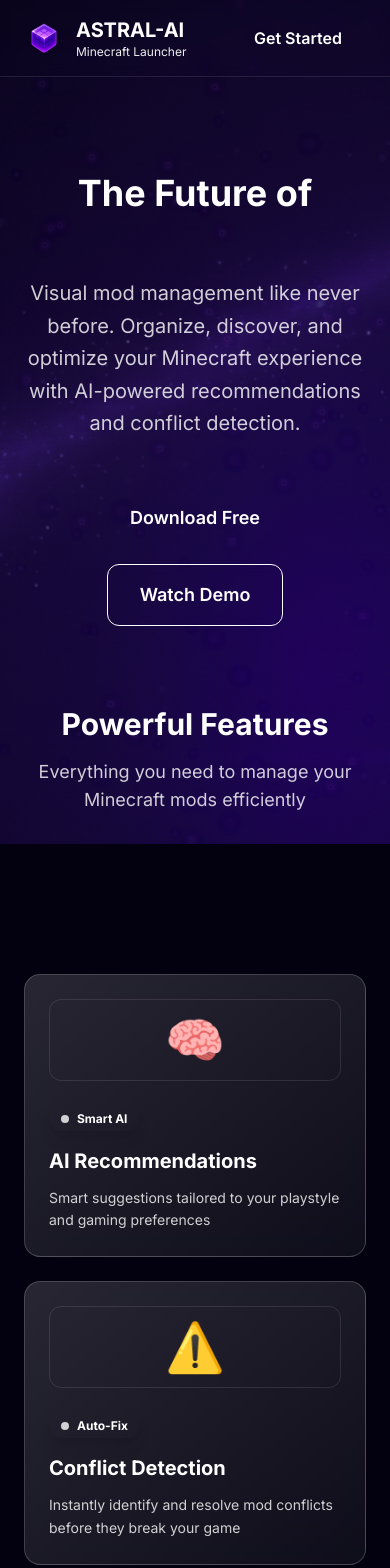
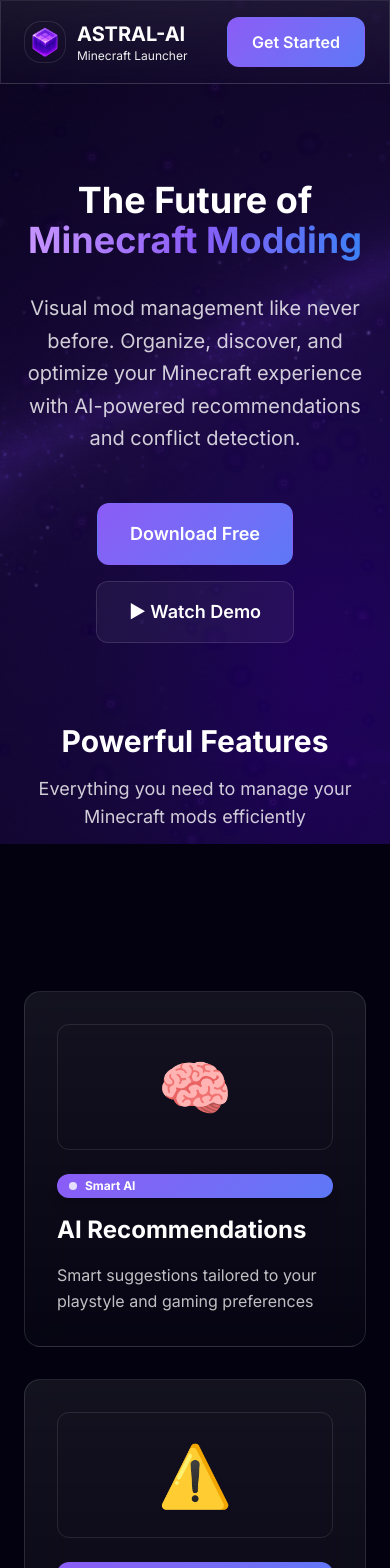
Before and after one commit to TheVirusNVGM/astral-ai-website, a Next.js app: page / in a window 390 px wide. Shown: the top 1568 px of the page. Built offline with nearby package versions, Linux system fonts and the light colour scheme; no server answers.

Commit message:
Update website components and styling improvements

```diff
--- a/src/app/globals.css
+++ b/src/app/globals.css
@@ -1,26 +1,184 @@
 @import "tailwindcss";
 
 :root {
-  /* Force dark theme by default for cosmic design */
-  --background: #03010f;
+  /* Core palette */
+  --background: #03010f; /* deep space */
   --foreground: #ededed;
+  --brand: #8b5cf6;       /* cosmic-purple-200 */
+  --brand-2: #3b82f6;     /* cosmic-blue-100 */
+  --accent: #c896ff;      /* cosmic-purple-50 */
+
+  /* Surfaces */
+  --surface-1: rgba(255,255,255,0.06);
+  --surface-2: rgba(255,255,255,0.1);
+  --border: rgba(255,255,255,0.12);
+
+  /* Effects */
+  --ring: rgba(139,92,246,0.5);
+  --shadow: 0 10px 30px rgba(0,0,0,0.45);
+  --radius-lg: 16px;
+  --radius-md: 12px;
+  --radius-sm: 10px;
 }
 
 @theme inline {
   --color-background: var(--background);
   --color-foreground: var(--foreground);
-  --font-sans: var(--font-geist-sans);
-  --font-mono: var(--font-geist-mono);
+  --color-brand: var(--brand);
+  --color-brand-2: var(--brand-2);
+  --color-surface-1: var(--surface-1);
+  --color-surface-2: var(--surface-2);
+  --color-border: var(--border);
 }
 
-/* Remove light theme completely - we're always dark */
-/* Original light theme kept in comments for reference:
-   --background: #ffffff; --foreground: #171717; */
-
-body {
+/* Base */
+html, body {
   background: var(--background);
   color: var(--foreground);
   font-family: Inter, -apple-system, BlinkMacSystemFont, 'Segoe UI', sans-serif;
-  /* Ensure dark theme always applies */
   min-height: 100vh;
+  text-rendering: optimizeLegibility;
+  -webkit-font-smoothing: antialiased;
+  -moz-osx-font-smoothing: grayscale;
 }
+
+::selection {
+  background: color-mix(in oklab, var(--brand) 40%, transparent);
+  color: #fff;
+}
+
+:focus-visible {
+  outline: none;
+  box-shadow: 0 0 0 3px var(--ring);
+  border-radius: 10px;
+}
+
+/***** Components *****/
+/* Glass effect container */
+.glass {
+  @apply backdrop-blur-xl;
+  background: linear-gradient(
+    180deg,
+    color-mix(in oklab, var(--surface-2) 70%, transparent),
+    color-mix(in oklab, var(--surface-1) 30%, transparent)
+  );
+  border: 1px solid var(--border);
+}
+
+/* Card surface */
+.card {
+  border-radius: var(--radius-lg);
+}
+
+/* Buttons */
+.btn {
+  @apply inline-flex items-center justify-center font-semibold transition-all duration-300 select-none;
+  border-radius: var(--radius-md);
+  border: 1px solid var(--border);
+}
+.btn-lg { @apply px-8 py-4 text-lg; }
+.btn-md { @apply px-6 py-3; }
+.btn-sm { @apply px-4 py-2 text-sm; }
+
+.btn-primary {
+  background: linear-gradient(135deg, var(--brand), color-mix(in oklab, var(--brand-2) 70%, var(--brand)));
+  color: white;
+  border-color: transparent;
+}
+.btn-primary:hover { filter: brightness(1.08) saturate(1.05); transform: translateY(-1px); }
+.btn-primary:active { transform: translateY(0); }
+
+.btn-outline {
+  background: color-mix(in oklab, var(--surface-1) 80%, transparent);
+  color: #fff;
+}
+.btn-outline:hover { background: color-mix(in oklab, var(--surface-2) 90%, transparent); }
+
+.btn-ghost {
+  background: transparent;
+  color: #fff;
+  border-color: color-mix(in oklab, var(--border) 70%, transparent);
+}
+.btn-ghost:hover { background: rgba(255,255,255,0.06); }
+
+/* Inputs */
+.input {
+  @apply w-full px-4 py-3 transition-colors;
+  background: color-mix(in oklab, var(--surface-1) 85%, transparent);
+  border: 1px solid var(--border);
+  border-radius: var(--radius-md);
+  color: var(--foreground);
+}
+.input::placeholder { color: rgba(237,237,237,0.55); }
+.input:focus { border-color: color-mix(in oklab, var(--brand) 65%, var(--border)); box-shadow: 0 0 0 3px var(--ring); }
+
+/* Badge/Chip */
+.badge {
+  @apply inline-flex items-center gap-2 text-xs font-bold px-3 py-1;
+  background: linear-gradient(135deg, var(--brand), color-mix(in oklab, var(--brand-2) 70%, var(--brand)));
+  color: #fff; border-radius: 999px;
+}
+
+/* Utility */
+.text-gradient {
+  background-image: linear-gradient(90deg, var(--accent), var(--brand), var(--brand-2));
+  -webkit-background-clip: text; background-clip: text; color: transparent;
+}
+
+/* CTA Buttons with sheen */
+.btn-cta {
+  position: relative;
+  overflow: hidden;
+  isolation: isolate;
+}
+.btn-cta:hover { }
+.btn-cta:active { transform: translateY(0.5px) scale(0.995); }
+.btn-cta::after {
+  content: "";
+  position: absolute;
+  inset: -150% -50% auto -50%;
+  height: 300%;
+  width: 50%;
+  transform: rotate(25deg);
+  background: linear-gradient(
+    90deg,
+    transparent 0%,
+    rgba(255,255,255,0.06) 45%,
+    rgba(255,255,255,0.12) 50%,
+    rgba(255,255,255,0.06) 55%,
+    transparent 100%
+  );
+  animation: sheen 3.5s linear infinite;
+  pointer-events: none;
+  z-index: -1;
+}
+
+/* Secondary (outline) CTA variant */
+.btn-cta-secondary {
+  position: relative;
+  overflow: hidden;
+  isolation: isolate;
+}
+.btn-cta-secondary::after {
+  content: "";
+  position: absolute;
+  inset: -150% -50% auto -50%;
+  height: 300%;
+  width: 50%;
+  transform: rotate(25deg);
+  background: linear-gradient(
+    90deg,
+    transparent 0%,
+    rgba(255,255,255,0.04) 45%,
+    rgba(255,255,255,0.08) 50%,
+    rgba(255,255,255,0.04) 55%,
+    transparent 100%
+  );
+  animation: sheen 4s linear infinite;
+  pointer-events: none;
+}
+
+@keyframes sheen {
+  0% { transform: translateX(-120%) rotate(25deg); }
+  100% { transform: translateX(220%) rotate(25deg); }
+}
--- a/src/components/DownloadButton.tsx
+++ b/src/components/DownloadButton.tsx
@@ -10,9 +10,9 @@
     <div className="relative">
       <button
         onClick={() => setIsDropdownOpen(true)}
-        className="px-8 py-4 bg-cosmic-purple-200 hover:bg-cosmic-purple-100 text-white text-lg font-semibold rounded-xl transition-all duration-300 hover:scale-105"
+        className="btn btn-primary btn-lg"
       >
-        Download Free
+Download Free
       </button>
 
       <DownloadDropdown
--- a/src/components/DownloadDropdown.tsx
+++ b/src/components/DownloadDropdown.tsx
@@ -106,13 +106,13 @@
             transition={{ duration: 0.3, ease: 'easeOut' }}
             className="fixed left-1/2 top-1/2 -translate-x-1/2 -translate-y-1/2 z-50 w-full max-w-md mx-4"
           >
-            <div className="bg-gray-900/95 backdrop-blur-xl border border-white/10 rounded-2xl p-6 shadow-2xl">
+            <div className="glass card p-6">
               {/* Header */}
               <div className="flex items-center justify-between mb-6">
                 <h3 className="text-xl font-bold text-white">Download ASTRAL-AI Launcher</h3>
                 <button
                   onClick={onClose}
-                  className="text-white/60 hover:text-white transition-colors p-1 hover:bg-white/10 rounded-lg"
+                  className="btn btn-ghost btn-sm"
                 >
                   <svg className="w-5 h-5" fill="none" stroke="currentColor" viewBox="0 0 24 24">
                     <path strokeLinecap="round" strokeLinejoin="round" strokeWidth={2} d="M6 18L18 6M6 6l12 12" />
--- a/src/components/FeaturesSection.tsx
+++ b/src/components/FeaturesSection.tsx
@@ -1,3 +1,5 @@
+'use client'
+
 export default function FeaturesSection() {
   const features = [
     {
@@ -26,43 +28,39 @@
   return (
     <section className="relative py-16">
       <div className="container mx-auto px-6">
-        <div className="grid grid-cols-1 md:grid-cols-3 gap-6">
+        <div className="grid grid-cols-1 md:grid-cols-3 gap-8 max-w-6xl mx-auto">
           {features.map((feature, index) => (
-            <div key={index} className="relative overflow-hidden group">
-              {/* Feature Card */}
-              <div className="p-6 bg-gradient-to-br from-white/15 to-white/5 rounded-2xl border border-white/20 backdrop-blur-xl hover:from-white/25 hover:to-white/10 transition-all duration-500 group-hover:shadow-2xl">
+            <div key={index} className="relative overflow-hidden group h-full">
+              <div className="glass card p-8 h-full flex flex-col hover:border-white/30 transition-all duration-300">
 
                 {/* Image or icon area */}
-                <div className="w-full py-4 mb-6 bg-gradient-to-r from-cosmic-purple-200/20 to-cosmic-blue-100/20 rounded-xl border border-white/10 flex items-center justify-center overflow-hidden">
+                <div className="w-full py-8 mb-6 bg-gradient-to-r from-cosmic-purple-200/15 to-cosmic-blue-100/15 rounded-xl border border-white/10 flex items-center justify-center overflow-hidden relative">
                   {feature.image ? (
                     <img
                       src={feature.image}
                       alt={feature.title}
-                      className="w-auto h-64 object-contain rounded-lg group-hover:scale-110 transition-transform duration-300"
+                      className="w-auto h-64 object-contain rounded-lg group-hover:scale-105 transition-transform duration-300"
                     />
                   ) : (
-                    <div className="text-5xl group-hover:scale-110 transition-transform duration-300">
+                    <div className="text-6xl group-hover:scale-110 transition-transform duration-300">
                       {feature.icon}
                     </div>
                   )}
                 </div>
 
                 {/* Badge */}
-                <div className="inline-flex items-center px-3 py-1 bg-gradient-to-r from-cosmic-purple-200 to-cosmic-purple-100 text-white text-xs font-bold rounded-full mb-4 shadow-lg">
-                  <span className="w-2 h-2 bg-white rounded-full mr-2 animate-pulse"></span>
+                <div className="badge mb-4 shadow-lg">
+                  <span className="w-2 h-2 bg-white rounded-full animate-pulse"></span>
                   {feature.highlight}
                 </div>
 
                 {/* Content */}
-                <h3 className="text-xl font-bold text-white mb-3 group-hover:text-cosmic-purple-100 transition-colors duration-300">
+                <h3 className="text-2xl font-bold text-white mb-4 group-hover:text-gradient transition-all duration-300">
                   {feature.title}
                 </h3>
-                <p className="text-white/80 text-sm leading-relaxed">
+                <p className="text-white/75 leading-relaxed flex-1">
                   {feature.description}
                 </p>
-
-                {/* Hover effect glow */}
-                <div className="absolute inset-0 bg-gradient-to-br from-cosmic-purple-200/10 to-transparent opacity-0 group-hover:opacity-100 transition-opacity duration-500 rounded-2xl"></div>
               </div>
             </div>
           ))}
--- a/src/components/Header.tsx
+++ b/src/components/Header.tsx
@@ -55,11 +55,11 @@
 
   return (
     <>
-      <header className="relative z-50 border-b border-white/10 backdrop-blur-sm">
+      <header className="relative z-50 glass border-b border-white/10">
         <div className="container mx-auto px-6 py-4">
           <div className="flex items-center justify-between">
             <div className="flex items-center space-x-3">
-              <div className="w-10 h-10 rounded-lg overflow-hidden animate-glow-pulse">
+              <div className="w-10 h-10 rounded-lg overflow-hidden animate-glow-pulse ring-1 ring-white/10">
                 <Image
                   src="/logo.png"
                   alt="ASTRAL-AI Logo"
@@ -73,19 +73,19 @@
                 <p className="text-xs text-cosmic-purple-50/80">Minecraft Launcher</p>
               </div>
             </div>
-            <nav className="flex items-center space-x-8">
+            <nav className="flex items-center space-x-3">
               {loading ? (
                 <div className="w-8 h-8 border-2 border-cosmic-purple-200 border-t-transparent rounded-full animate-spin" />
               ) : user ? (
-                <div className="flex items-center space-x-4">
-                  <div className="text-right">
+                <div className="flex items-center space-x-3">
+                  <div className="text-right hidden sm:block">
                     <p className="text-white font-semibold">{user.name}</p>
                     <p className="text-cosmic-purple-100 text-sm capitalize">{user.subscription_tier}</p>
                   </div>
                   <div className="relative">
                     <button
                       onClick={() => setIsFriendsDropdownOpen(!isFriendsDropdownOpen)}
-                      className="px-4 py-2 bg-blue-500/20 hover:bg-blue-500/30 text-blue-200 rounded-lg font-semibold transition-all duration-300 flex items-center space-x-2"
+                      className="btn btn-outline btn-sm flex items-center gap-2"
                     >
                       <span>👥</span>
                       <span>Friends</span>
@@ -97,7 +97,7 @@
                   </div>
                   <button
                     onClick={() => signOut()}
-                    className="px-4 py-2 bg-white/10 hover:bg-white/20 text-white rounded-lg font-semibold transition-all duration-300"
+                    className="btn btn-ghost btn-sm"
                   >
                     Sign Out
                   </button>
@@ -105,7 +105,7 @@
               ) : (
                 <button
                   onClick={handleGetStarted}
-                  className="px-6 py-2 bg-cosmic-purple-200 hover:bg-cosmic-purple-100 text-white rounded-lg font-semibold transition-all duration-300"
+                  className="btn btn-primary btn-md"
                 >
                   Get Started
                 </button>
--- a/src/components/HeroSection.tsx
+++ b/src/components/HeroSection.tsx
@@ -6,7 +6,7 @@
       <div className="container mx-auto px-6 text-center">
         <h1 className="text-4xl md:text-6xl lg:text-7xl font-bold text-white mb-6">
           The Future of
-          <span className="block bg-gradient-to-r from-cosmic-purple-100 to-cosmic-blue-100 bg-clip-text text-transparent">
+          <span className="block text-gradient pb-2">
             Minecraft Modding
           </span>
         </h1>
@@ -16,8 +16,8 @@
         </p>
         <div className="flex flex-col sm:flex-row gap-4 justify-center items-center mb-20">
           <DownloadButton />
-          <button className="px-8 py-4 border border-cosmic-purple-200/50 hover:bg-cosmic-purple-200/10 text-white text-lg font-semibold rounded-xl transition-all duration-300 backdrop-blur-sm">
-            Watch Demo
+          <button className="btn btn-outline btn-lg">
+            ▶ Watch Demo
           </button>
         </div>
 
```
Also changed, not shown: src/components/AuthModal.tsx (+8 -8 lines), src/components/PricingSection.tsx (+16 -15 lines).
